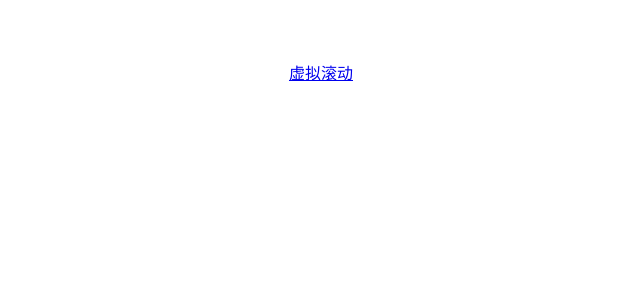
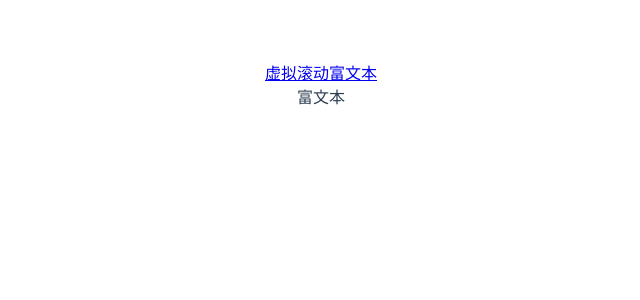
Before and after one commit to quan-quanquan/dome-base-vue3, a Vue app: page /rich-editor in a window 1280 px wide. Before the commit this address had no page. Shown: the top 300 px of the page, without its empty margins (319-959 px from the left). Built offline with nearby package versions, Linux system fonts and the light colour scheme.

Commit message:
添加富文本路由

```diff
--- a/src/App.vue
+++ b/src/App.vue
@@ -1,6 +1,8 @@
 <template>
   <div>
+
     <router-link to="/virtual-scroll">虚拟滚动</router-link>
+    <router-link to="/rich-editor">富文本</router-link>
     <router-view></router-view>
   </div>
 </template>
--- /dev/null
+++ b/src/pages/rich-editor/index.vue
@@ -0,0 +1,5 @@
+<template>
+  <div>
+    富文本
+  </div>
+</template>
--- a/src/router.js
+++ b/src/router.js
@@ -1,12 +1,18 @@
 import {createRouter, createWebHistory} from 'vue-router'
 
 import VirtualScroll from '@/pages/virtual-scroll'
+import RichEditor from '@/pages/rich-editor'
 
 const routes = [
   {
     path: '/virtual-scroll',
     name: 'VirtualScroll',
     component: VirtualScroll
+  },
+  {
+    path: '/rich-editor',
+    name: 'RichEditor',
+    component: RichEditor
   }
 ]
 
```
Also changed, not shown: 1 other file (tests, documents, lock files or other folders).
